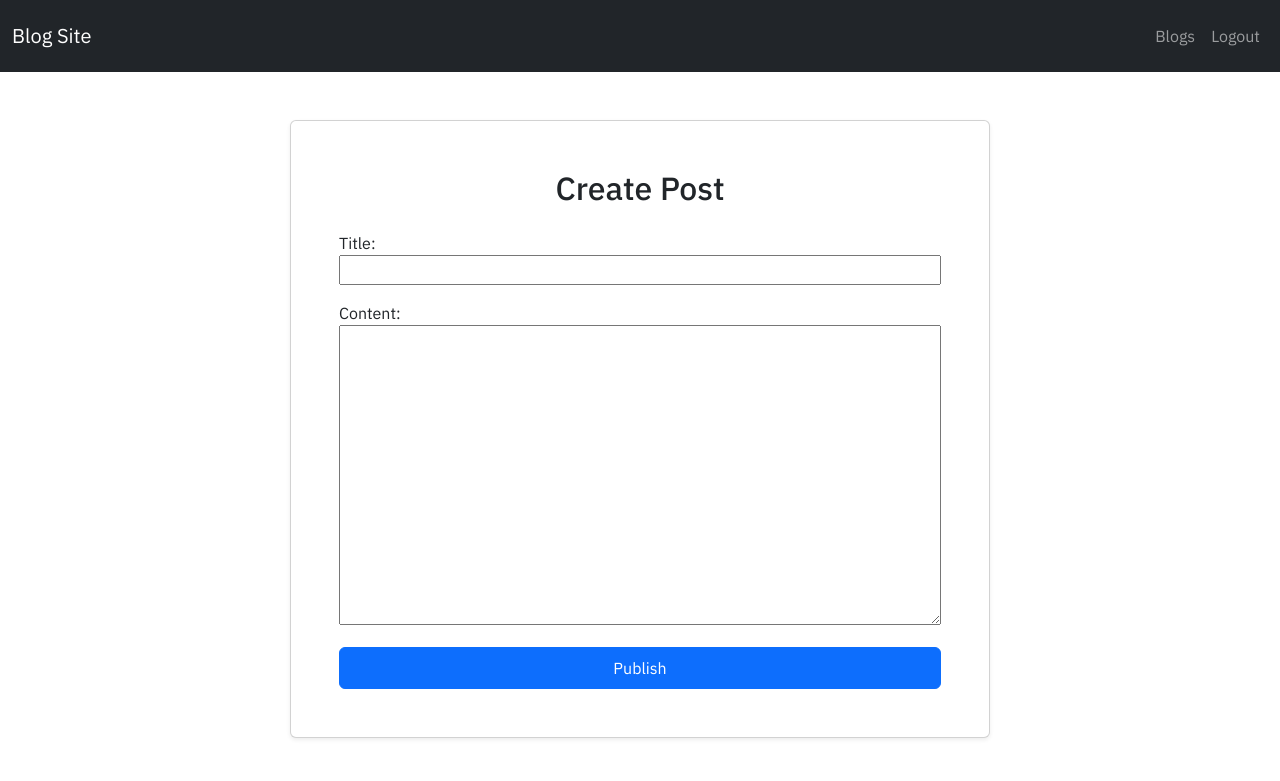
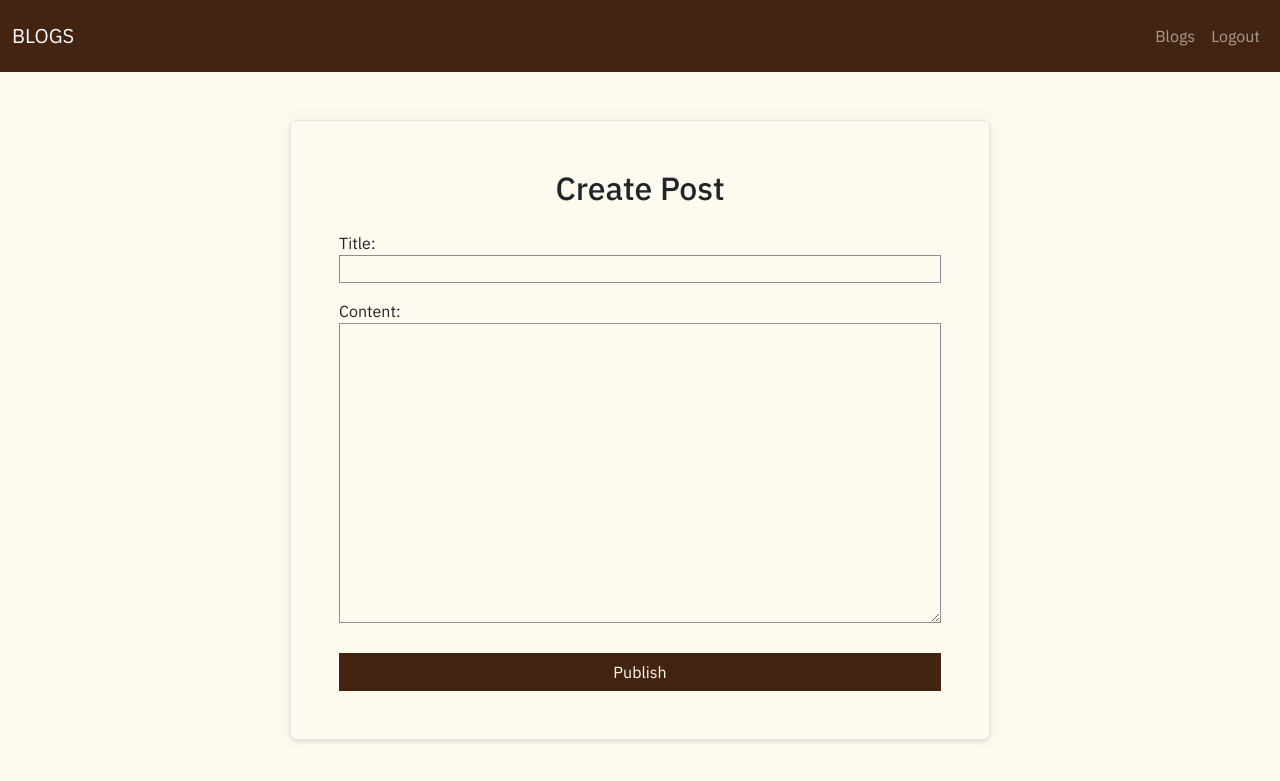
Before and after one commit to Fatima-NW/Blogging-Platform, a Django app: page /posts/new/ in a window 1280 px wide. Shown: the top 781 px of the page. Run offline with Django 5.2, Linux system fonts and the light colour scheme; the visitor is signed in with stand-in values (Sample User, id 1); parts of the project's set-up code (start-up, migrations or seed data) failed here and were passed over.

Commit message:
Standardize card and form styles across pages

```diff
--- a/templates/base.html
+++ b/templates/base.html
@@ -21,9 +21,9 @@ Features:
 
 <body>
     <!-- Navigation bar -->
-    <nav class="navbar navbar-expand-lg navbar-dark bg-dark sticky-top py-3 mb-4">
+    <nav class="navbar navbar-expand-lg navbar-dark bg-black sticky-top py-3 mb-4">
         <div class="container-fluid">
-            <a class="navbar-brand" href="{% url 'home' %}">Blog Site</a>
+            <a class="navbar-brand" href="{% url 'home' %}">BLOGS</a>
 
             <!-- Toggler button for small screens -->
             <button class="navbar-toggler" type="button" data-bs-toggle="collapse" data-bs-target="#navbarNav"
@@ -73,11 +73,17 @@ Features:
         body {
             font-family: 'IBM Plex Sans', sans-serif;
             font-weight: lighter;
+            color:#000000 ;
+            background-color: #FFFAF0;
         }
 
         h1, h2, h3, h4, h5, h6, strong, b {
             font-weight: 500;
         }
+
+        .bg-black {
+            background-color: #432411 !important;
+        }
     </style>
 
 </body>
--- a/templates/posts/post_creation_form.html
+++ b/templates/posts/post_creation_form.html
@@ -4,7 +4,7 @@ Displays the form for creating/updating a blog post
 
 {% extends "base.html" %}
 
-{% block title %}{% if is_create %}New Post{% else %}Edit Post{% endif %}{% endblock %}
+{% block title %}{% if is_create %}Create Post{% else %}Edit Post{% endif %}{% endblock %}
 
 {% block content %}
 <div class="container d-flex justify-content-center mt-5 mb-5">
@@ -23,7 +23,7 @@ Displays the form for creating/updating a blog post
                     {% endfor %}
                 </div>
             {% endfor %}
-            <button type="submit" class="btn btn-primary w-100 py-2 rounded">
+            <button type="submit" class="btn w-100 mt-2 post-btn">
                 {% if is_create %}Publish{% else %}Update{% endif %}
             </button>
         </form>
@@ -31,11 +31,34 @@ Displays the form for creating/updating a blog post
 </div>
 
 <style>
-    form input, form textarea, form select {
+    .card {
+        background-color: #FFFAF0;
+        border: 1px solid #e5e5e5;
+        filter: drop-shadow(0 0 5px rgba(67,36,17,0.05))
+                drop-shadow(0 0 10px rgba(67,36,17,0.02));
+    }
+    form input, form textarea {
         width: 100%;
+        border-radius: 0;
+        border: 1px solid #8f8f8f;
+        background-color: #FFFAF0;
     }
     form textarea {
         min-height: 300px;
     }
+    .post-btn {
+        background-color: #432411;
+        color: #FFFAF0;
+        border-radius: 0;
+    }
+    .post-btn:hover {
+        background-color: #432411;
+        color: #FFFAF0;
+        font-weight: 500;
+        transform: scale(1.01);
+        box-shadow: 0 6px 12px rgba(67,36,17,0.05);
+        filter: brightness(1.3);
+    }
 </style>
+
 {% endblock %}
```
Also changed, not shown: templates/home.html (+21 -6 lines), templates/users/login.html (+24 -1 lines), templates/users/register.html (+26 -4 lines).
